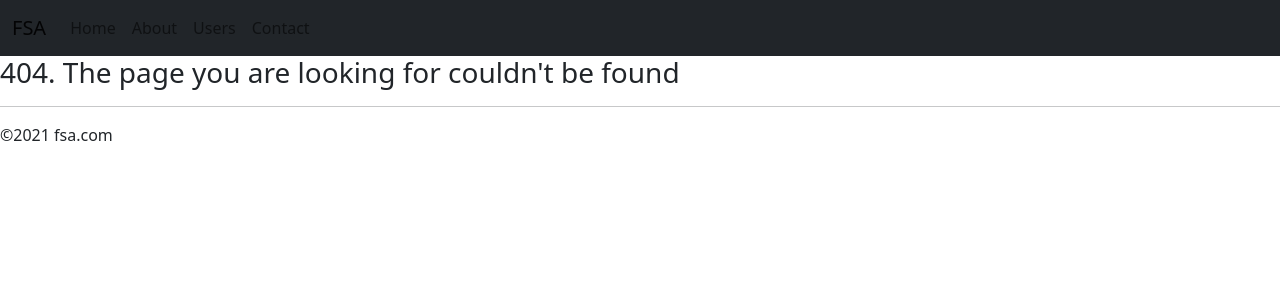
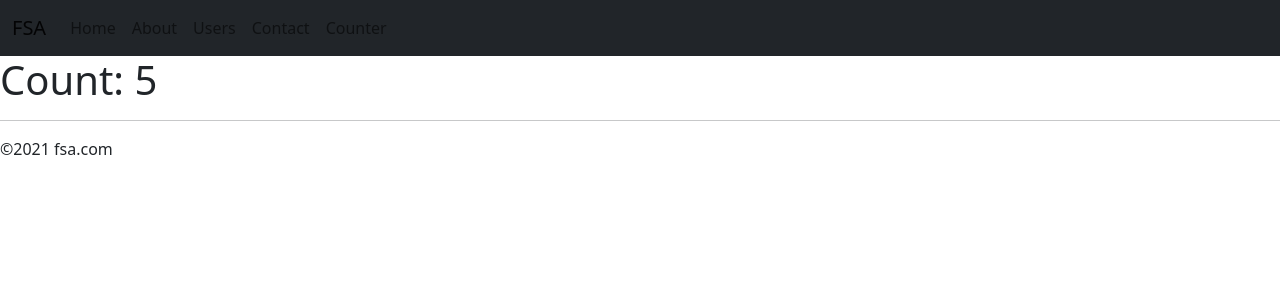
Before and after one commit to Mujib517/fsa-react, a React (Create React App) app: page /count in a window 1280 px wide. Before the commit this address had no page. Shown: the top 300 px of the page. Built offline with nearby package versions, Linux system fonts and the light colour scheme.

Commit message:
Counter component with life cycle events

```diff
--- a/src/App.js
+++ b/src/App.js
@@ -8,6 +8,7 @@ import About from './About';
 import Contact from './Contact';
 import NotFound from './NotFound';
 import UserById from './UserById';
+import Counter from './Counter';
 
 function App() {
     return <div>
@@ -19,6 +20,7 @@ function App() {
                 <Route path="/contact" component={Contact} />
                 <Route path="/users/:id" component={UserById} />
                 <Route path="/users" component={Users} />
+                <Route path="/count" component={Counter} />
                 <Route path="**" component={NotFound} />
                 {/* <Redirect to='/' /> */}
             </Switch>
--- a/src/Counter.js
+++ b/src/Counter.js
@@ -1,25 +1,31 @@
 import React, { Component } from 'react';
 
 // events
+// life cycle events
+// mounting, unmounting
+// pub-sub
 export default class Counter extends Component {
+
     state = { count: 0 };
 
-    // constructor() {
-    //     super();
-    //     // fixing this context
-    //     // this.onBtnClick = this.onBtnClick.bind(this);
-    // }
+    componentDidMount() {
+        let cnt = this.state.count;
+        this.timer = setInterval(() => {
+            console.log("updating...");
+            this.setState({ count: ++cnt });
+        }, 1000);
+    }
 
-    // async
-    onBtnClick = () => {
-        this.setState({ count: ++this.state.count });
-        console.log(this.state.count);
+    componentDidUpdate() {
+        console.log("updated");
     }
 
     render() {
-        return <div>
-            <h1>Count: {this.state.count} </h1>
-            <button onClick={this.onBtnClick}>++</button>
-        </div>
+        return <h1>Count: {this.state.count}</h1>
+    }
+
+    componentWillUnmount() {
+        clearInterval(this.timer);
+        console.log("Unmounting...");
     }
 }
--- a/src/Header.js
+++ b/src/Header.js
@@ -19,6 +19,9 @@ function Header() {
                         <li class="nav-item">
                             <Link class="nav-link" to="/contact">Contact</Link>
                         </li>
+                        <li class="nav-item">
+                            <Link class="nav-link" to="/count">Counter</Link>
+                        </li>
                     </ul>
                 </div>
             </div>
```
